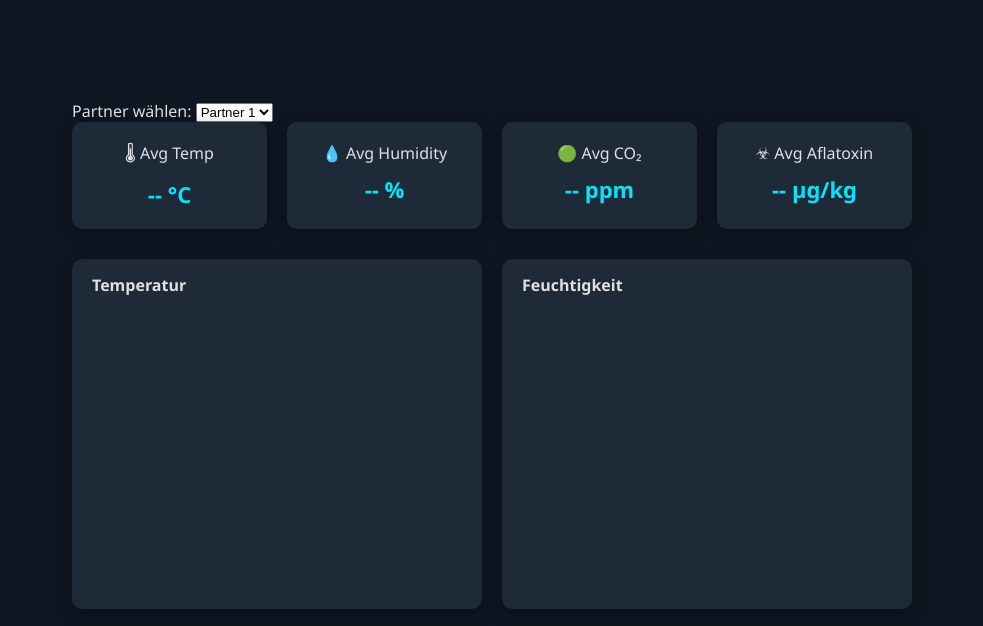
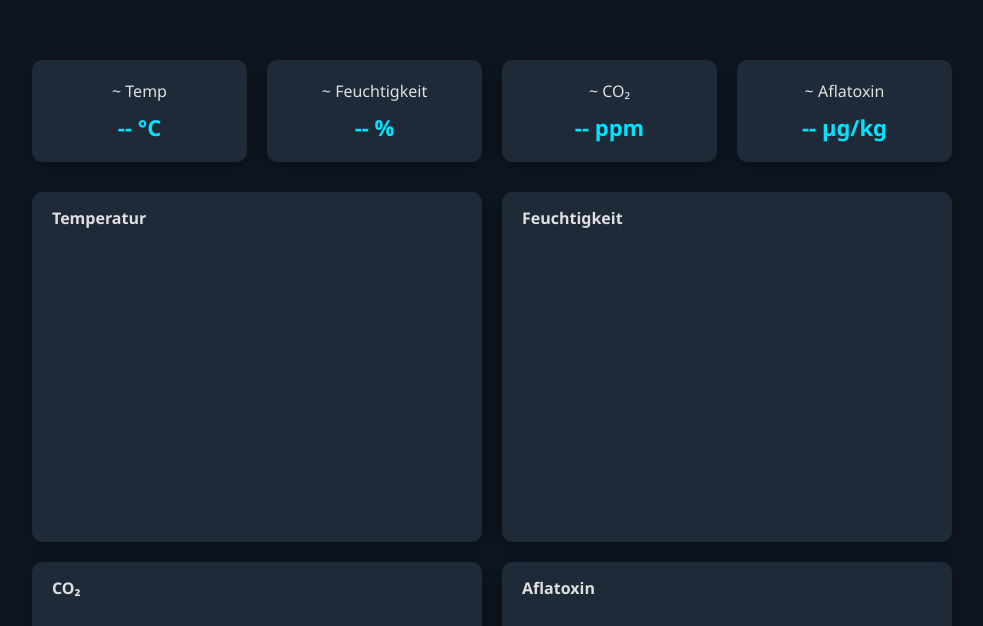
Before and after one commit to OMARMounir524/getreide-dashboard, a website: page public/index.html in a window 1280 px wide. Shown: the part 120-746 px from the top of the page, without its empty margins (148-1131 px from the left). Drawn offline with nearby package versions, Linux system fonts and the light colour scheme; no server answers.

Commit message:
Update index.html

```diff
--- a/public/index.html
+++ b/public/index.html
@@ -20,21 +20,13 @@
   </script>
 </head>
 <body>
-  <div class="dashboard">
-    <div class="partner-select">
-      <label for="partnerDropdown">Partner wählen:</label>
-      <select id="partnerDropdown">
-        <option value="partner1">Partner 1</option>
-        <option value="partner2">Partner 2</option>
-        <option value="partner3">Partner 3</option>
-      </select>
-    </div>
+
 
     <div class="cards">
-      <div class="card">🌡 Avg Temp<br><span id="avgTemp">-- °C</span></div>
-      <div class="card">💧 Avg Humidity<br><span id="avgHumidity">-- %</span></div>
-      <div class="card">🟢 Avg CO₂<br><span id="avgCO2">-- ppm</span></div>
-      <div class="card">☣ Avg Aflatoxin<br><span id="avgAflatoxin">-- µg/kg</span></div>
+      <div class="card"> ~ Temp<br><span id="avgTemp">-- °C</span></div>
+      <div class="card"> ~ Feuchtigkeit<br><span id="avgHumidity">-- %</span></div>
+      <div class="card"> ~ CO₂<br><span id="avgCO2">-- ppm</span></div>
+      <div class="card"> ~ Aflatoxin<br><span id="avgAflatoxin">-- µg/kg</span></div>
     </div>
 
     <div class="charts">
```
